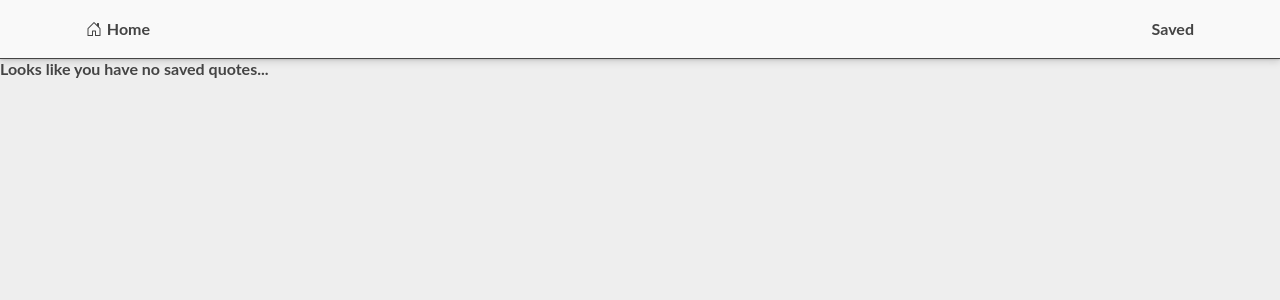
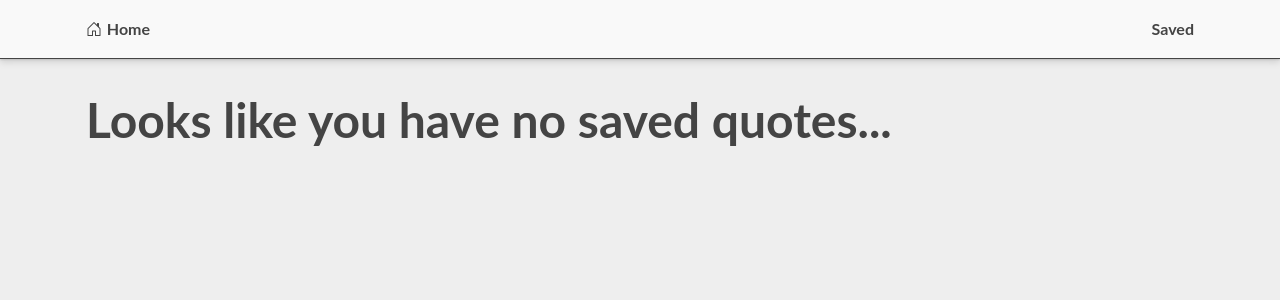
Before and after one commit to simmeringstew/quotes, a React (Create React App) app: page /quotes/saved in a window 1280 px wide. Shown: the top 300 px of the page. Built offline with nearby package versions, Linux system fonts and the light colour scheme; a small style sheet from the web is missing.

Commit message:
Added styling to view if you have no saved quotes

```diff
--- a/src/componenets/Saved.js
+++ b/src/componenets/Saved.js
@@ -3,7 +3,7 @@ import SavedQuote from "./SavedQuote";
 const Saved = ({ saved, removeQuote }) => {
     if (saved.length === 0) {
         return(
-            <h1>Looks like you have no saved quotes...</h1>
+            <h1 className="container">Looks like you have no saved quotes...</h1>
         );
     }
     return (
--- a/src/styles/Home.css
+++ b/src/styles/Home.css
@@ -2,6 +2,11 @@ main {
     display: flex;
     flex-direction: column;
     margin: 2rem auto;
+}
+
+h1 {
+    margin-top: 2rem;
+    font-size: clamp(1.5rem, 4vw, 3rem);
 }
 
 main > article {
```
Also changed, not shown: src/App.css (deleted).
